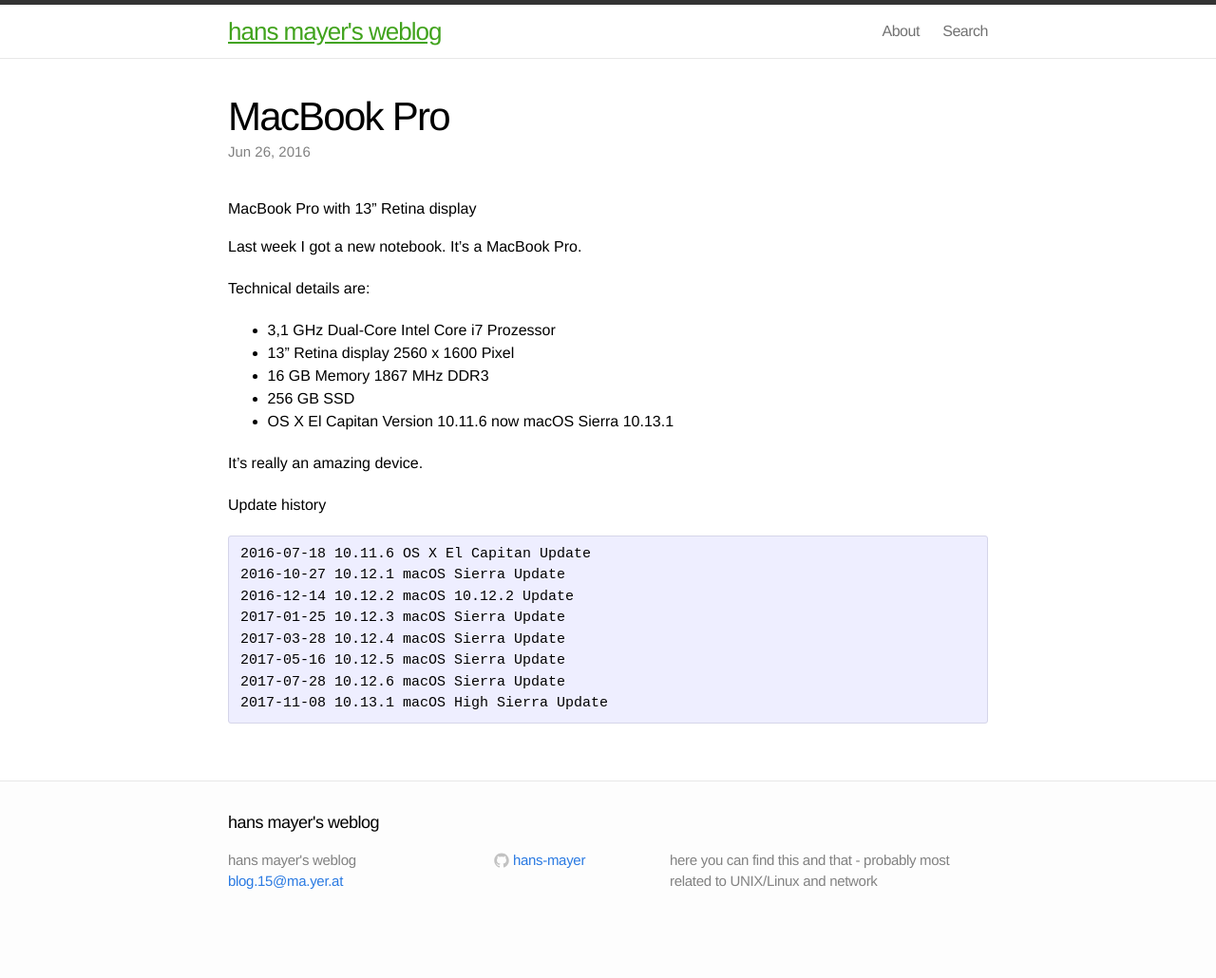
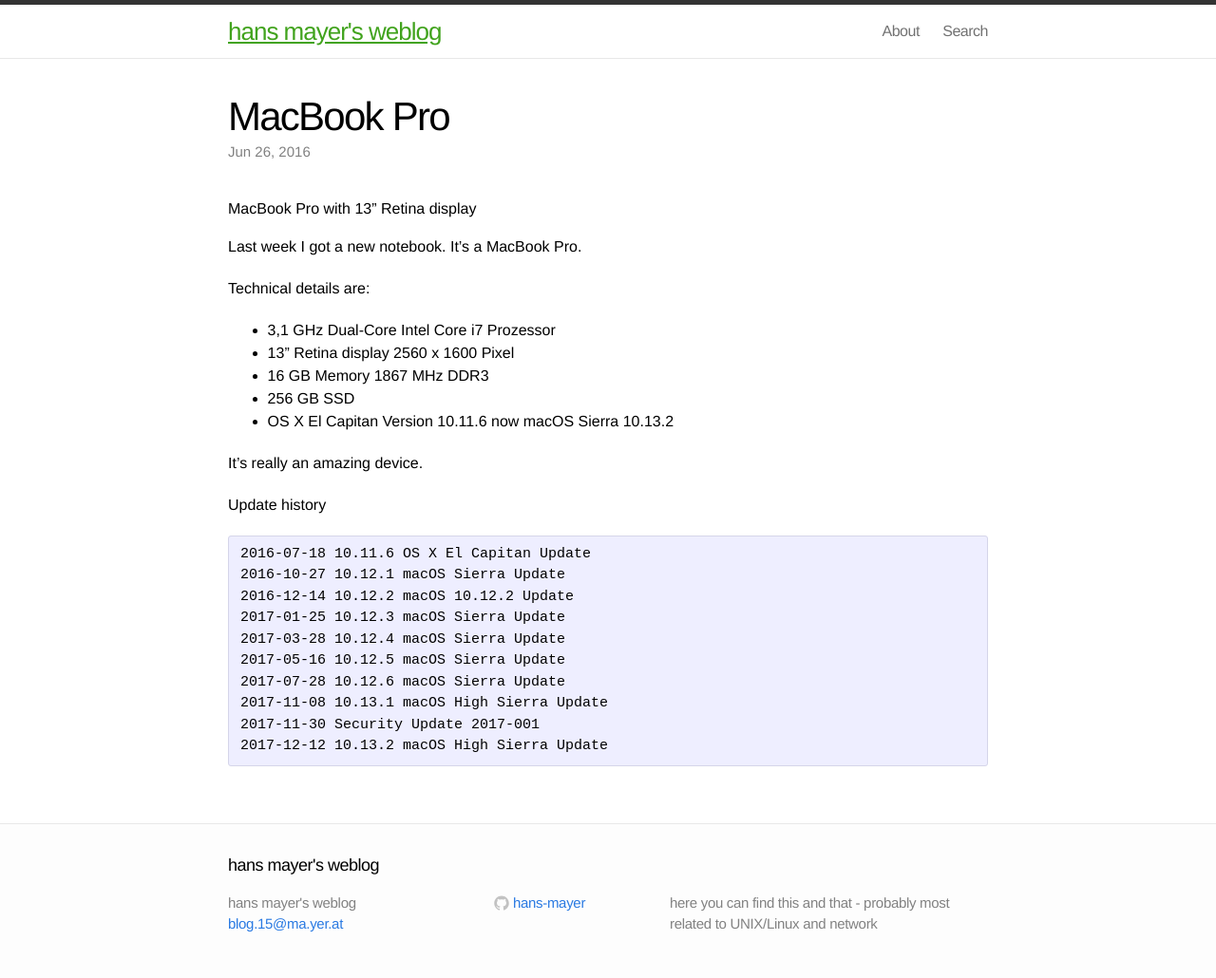
Before and after one commit to hans-mayer/blog, a Jekyll site: the page built from _posts/2016-06-26-MacBookPro.markdown, in a window 1280 px wide. Shown: the whole page at 95% size. Built offline with Jekyll 4.4.1, drawn with Linux system fonts in a browser that asks for light colours; before the commit the page ends 985 px from its top, so only the background shows below that.

Commit message:
MacBookPro update history

```diff
--- a/_posts/2016-06-26-MacBookPro.markdown
+++ b/_posts/2016-06-26-MacBookPro.markdown
@@ -15,7 +15,7 @@
 * 13" Retina display 2560 x 1600 Pixel
 * 16 GB Memory 1867 MHz DDR3
 * 256 GB SSD
-* OS X El Capitan Version 10.11.6 now macOS Sierra 10.13.1
+* OS X El Capitan Version 10.11.6 now macOS Sierra 10.13.2
 
 It's really an amazing device.
 
@@ -31,4 +31,6 @@
 2017-05-16 10.12.5 macOS Sierra Update
 2017-07-28 10.12.6 macOS Sierra Update
 2017-11-08 10.13.1 macOS High Sierra Update
+2017-11-30 Security Update 2017-001
+2017-12-12 10.13.2 macOS High Sierra Update
 </pre>
```
